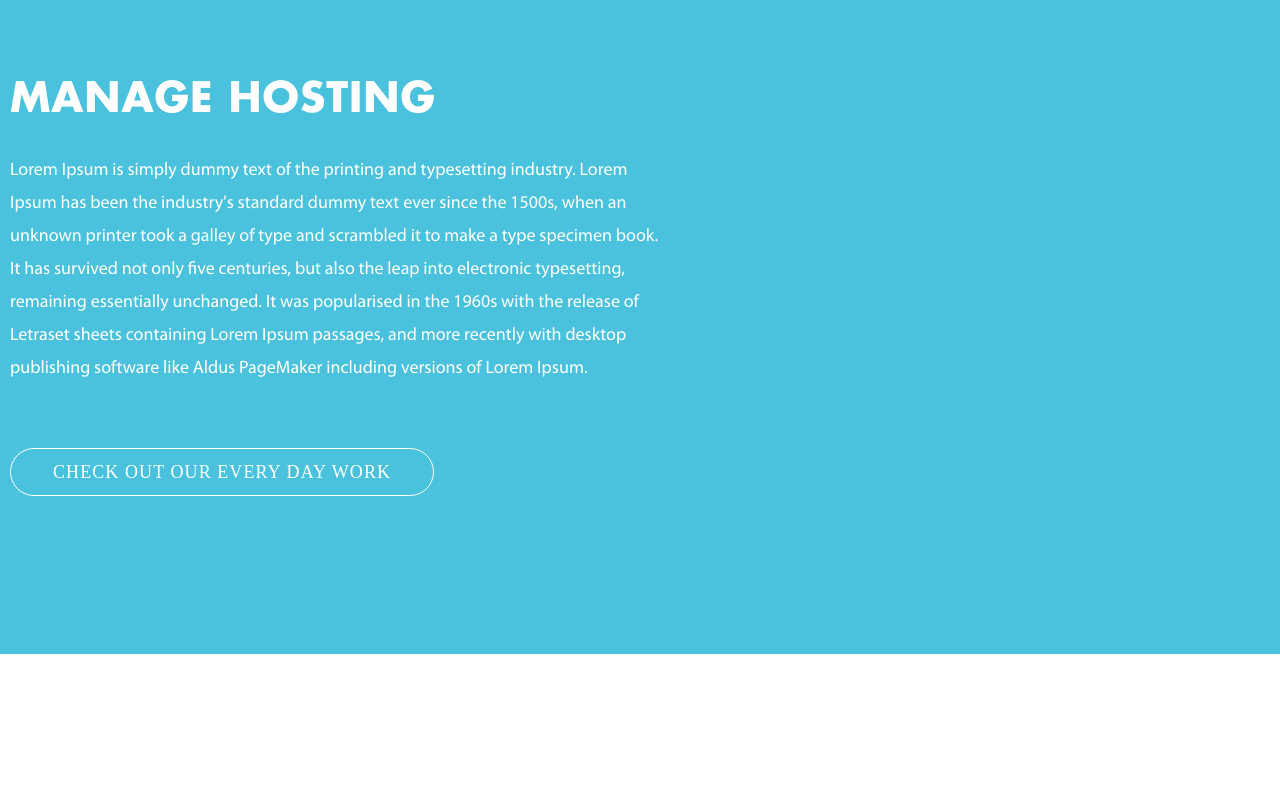
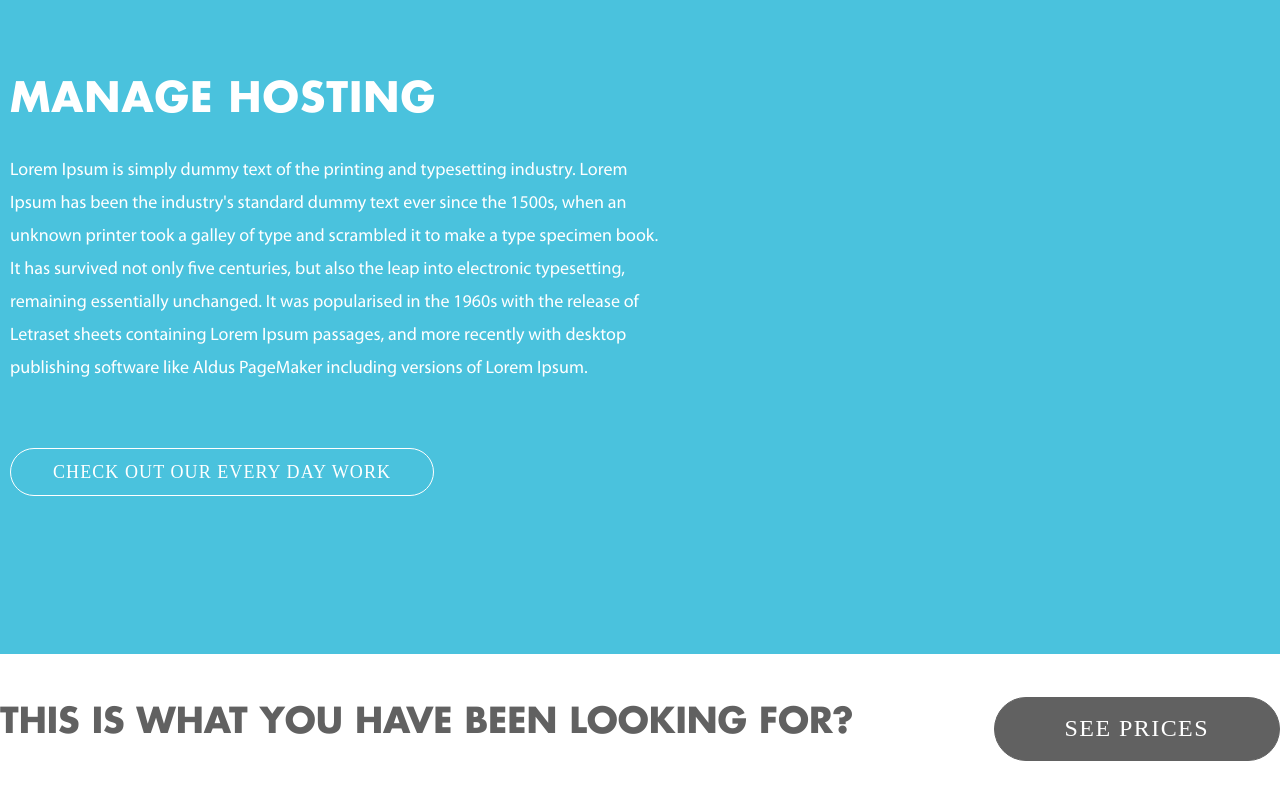
Before and after one commit to PawelSzy/flat-training, a website: page index.html in a window 1280 px wide. Shown: the part 3149-3949 px from the top of the page. Before the commit the page ends 3803 px from the top, so only its background shows below. Drawn offline with nearby package versions, Linux system fonts and the light colour scheme.

Commit message:
Add slogan-section

```diff
--- a/index.html
+++ b/index.html
@@ -130,7 +130,16 @@
           </div>
       </section>
 
-      <section></section>
+      <section class="slogan-section medium-containter">
+        <h2 class="slogan-section__text">
+            THIS IS WHAT YOU HAVE BEEN LOOKING FOR?
+        </h2>
+
+        <buton class="button slogan-section__button">
+            See prices
+        </buton>
+      </section>
+
       <section></section>
   </main>
   <footer></footer>
--- a/sass/_menu-toggle.scss
+++ b/sass/_menu-toggle.scss
@@ -9,7 +9,7 @@
     position: relative;
     top: 16px;
     float: right;
-    margin-right: 10px;
+    margin-right: -10px;
 
     z-index: 1;
 
@@ -129,6 +129,6 @@
    */
   #menuToggle input:checked ~ ul
   {
-    transform: translate(181%, 0);
+    transform: translate(175%, 0);
   }
 }
--- a/sass/_section.scss
+++ b/sass/_section.scss
@@ -150,3 +150,34 @@
     border-color: #ffffff;
   }
 }
+
+.slogan-section {
+  margin-top: 43px;
+  margin-bottom: 43px;
+  display: flex;
+  flex-direction: column;
+  @media (min-width: 720px) {
+    flex-direction: row;
+    justify-content: space-between;
+  }
+  &__text {
+    color: #616161;
+    font-family: 'FuturaLT', arial, sans-serif;
+    font-size: 35px;
+    font-weight: bold;
+    line-height: 45px;
+    text-transform: uppercase;
+  }
+  &__button {
+    border-radius: 32px;
+    border: 1px solid #616161;
+    background-color: #616161;
+    color: white;
+    font-size: 24px;
+    font-weight: 400;
+    text-transform: uppercase;
+    /* Text style for "sEE PRICES" */
+    letter-spacing: 1.44px;
+    padding: 14px 70px;
+  }
+}
```
Also changed, not shown: css/main.css, 1 other file.
